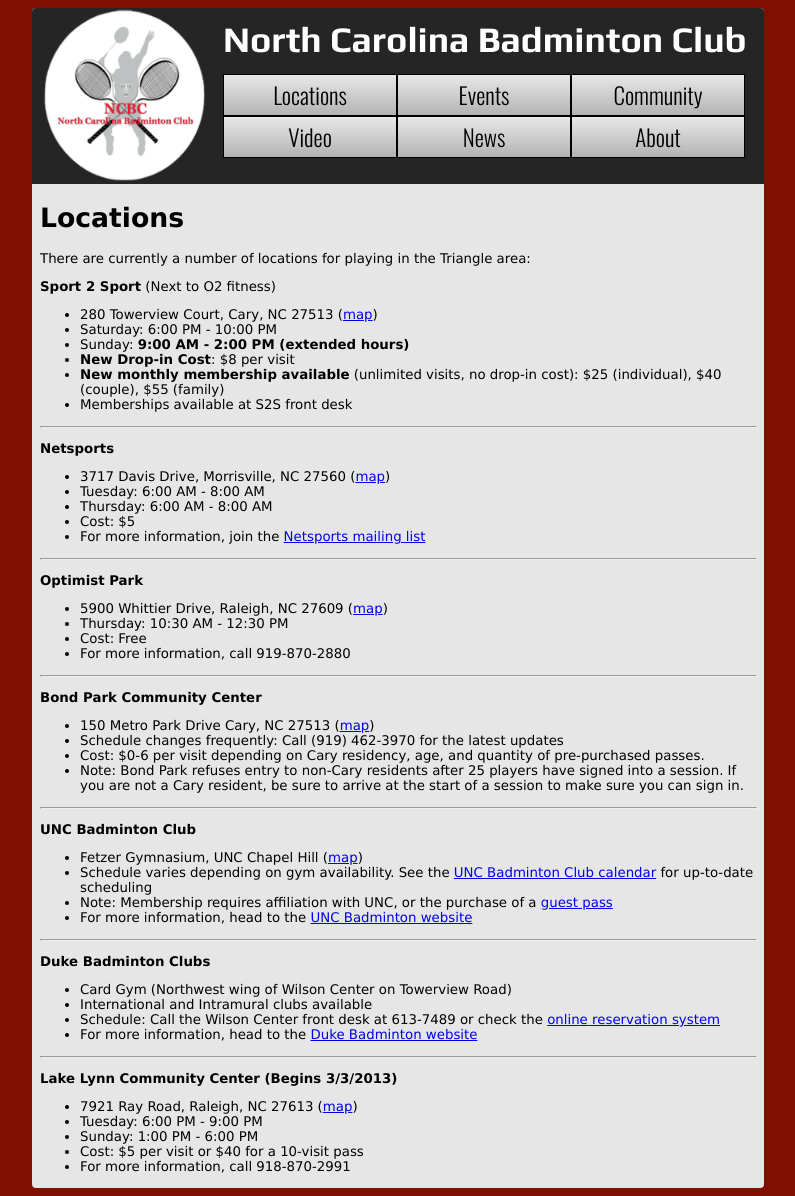
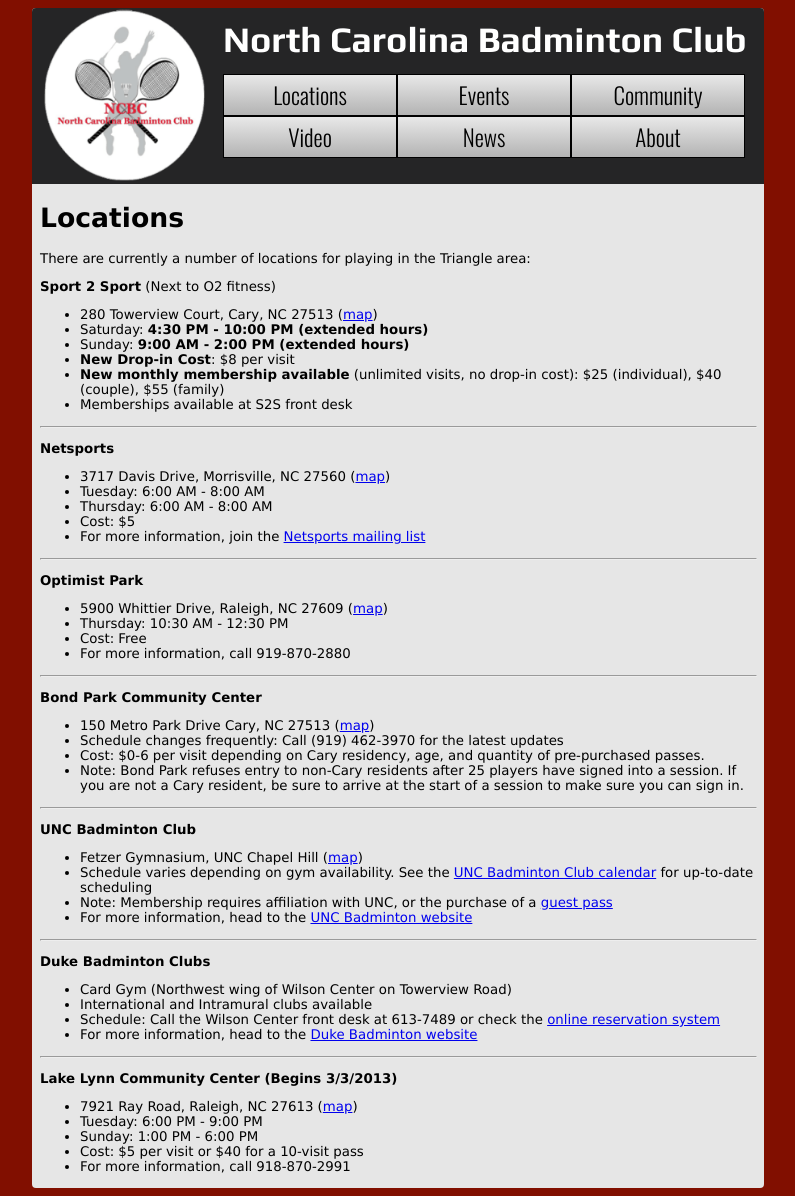
Before and after one commit to NCBC/ncbc.github.com, a Jekyll site: the page built from locations.md, in a window 1280 px wide. Shown: the whole page, without its empty margins (242-1037 px from the left). Built offline with Jekyll 4.4.1, drawn with Linux system fonts in a browser that asks for light colours.

Commit message:
Updated S2S time

```diff
--- a/index.html
+++ b/index.html
@@ -18,7 +18,7 @@
 
 	<p><strong>Sport 2 Sport</strong> <br />
 	<strong><small>*New schedule and fees (<a href="/locations">details</a>)*</small></strong> <br />
-	Sat 6 - 10 PM <br />
+	Sat 4:30 - 10 PM <br />
 	Sun 9 AM - 2 PM <br /></p>
 
 	<p><strong>Netsports</strong> <br />
--- a/locations.md
+++ b/locations.md
@@ -9,7 +9,7 @@
 **Sport 2 Sport** (Next to O2 fitness)
 
 * 280 Towerview Court, Cary, NC 27513 ([map](https://maps.google.com/maps?q=280+Towerview+Court,+Cary,+NC+27513&hl=en&hnear=280+Towerview+Ct,+Cary,+Wake,+North+Carolina+27513&t=m&z=16))
-* Saturday: 6:00 PM - 10:00 PM
+* Saturday: **4:30 PM - 10:00 PM (extended hours)**
 * Sunday: **9:00 AM - 2:00 PM (extended hours)**
 * **New Drop-in Cost**: $8 per visit
 * **New monthly membership available** (unlimited visits, no drop-in cost): $25 (individual), $40 (couple), $55 (family)
```
